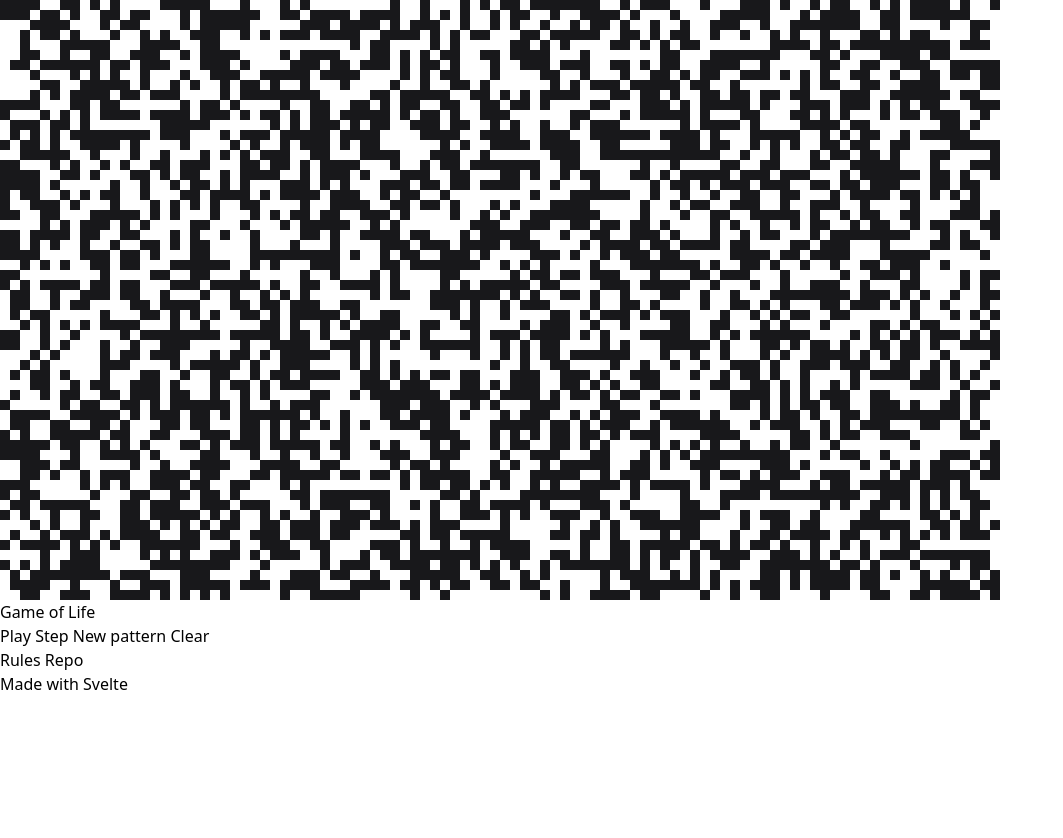
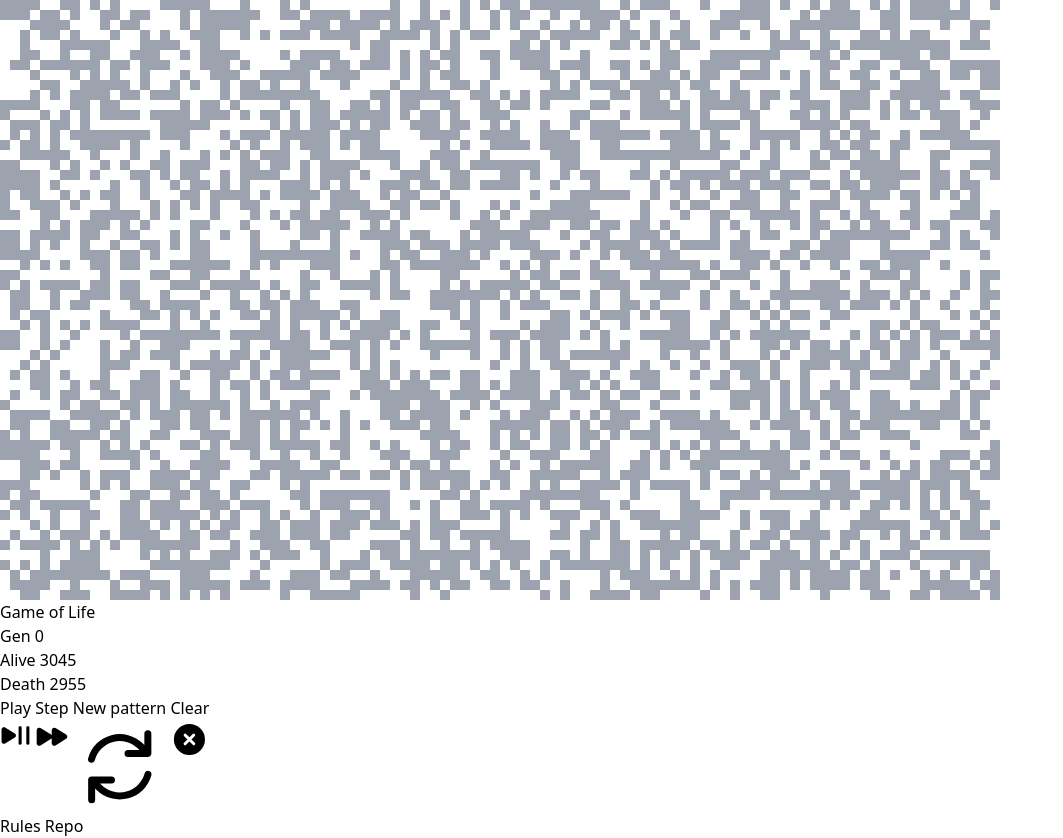
Before and after one commit to qhungg289/game-of-life, a Svelte app: page / in a window 1280 px wide. Shown: the whole page, without its empty margins (0-1063 px from the left). Before the commit the page ends 800 px from the top, so only its background shows below. Built offline with nearby package versions, Linux system fonts and the light colour scheme.

Commit message:
Add stats monitor

```diff
--- a/src/App.svelte
+++ b/src/App.svelte
@@ -6,7 +6,10 @@
 	let rows = 60;
 	let cols = 100;
 	let isRunning = false;
-	let speed = 75;
+	let speed = 85;
+	let gen = 0;
+	let alive = 0;
+	let death = 0;
 	let canvasElement;
 	let canvasCtx;
 
@@ -19,6 +22,8 @@
 					typeof value == "number" ? value : Math.floor(Math.random() * 2);
 			}
 		}
+
+		gen = 0;
 	}
 
 	function countNeighbors(x, y) {
@@ -54,13 +59,14 @@
 		}
 
 		grid = nextGrid;
+		gen += 1;
 	}
 
 	function draw() {
 		for (let i = 0; i < rows; i++) {
 			for (let j = 0; j < cols; j++) {
 				if (grid[i][j] == 1) {
-					canvasCtx.fillStyle = "#18181b";
+					canvasCtx.fillStyle = "#9ca3af";
 					canvasCtx.fillRect(
 						j * (canvasElement.width / cols),
 						i * (canvasElement.height / rows),
@@ -105,53 +111,119 @@
 		}
 	}, speed);
 
+	$: {
+		alive = 0;
+		grid.forEach((row) => {
+			row.forEach((cell) => {
+				if (cell) {
+					alive += 1;
+				}
+			});
+		});
+
+		death = rows * cols - alive;
+	}
+
 	// Clear the interval to prevent memory leak
 	onDestroy(() => clearInterval(intervalId));
 </script>
 
 <main class="flex items-center justify-around h-screen">
+	<div>
 		<canvas
 			id="canvas"
-		class="border-2"
+			class="border-4 border-gray-800 rounded-md select-none"
 			width={cols * CELL_SIZE}
 			height={rows * CELL_SIZE}
 			bind:this={canvasElement}
 			on:click={handleClickOnCanvas}
 		/>
+	</div>
 
 	<div class="flex flex-col items-center gap-12">
 		<h1 class="text-2xl font-bold">Game of Life</h1>
+		<div
+			class="flex flex-col items-center gap-2 w-full py-2 px-4 rounded-lg bg-gray-800"
+		>
+			<p class="flex justify-between w-full">Gen <span>{gen}</span></p>
+			<p class="flex justify-between w-full">Alive <span>{alive}</span></p>
+			<p class="flex justify-between w-full">Death <span>{death}</span></p>
+		</div>
 		<div class="flex flex-col gap-2">
 			<!-- Toggle the running state of the game -->
 			<button
-				class="p-2 rounded-lg bg-zinc-800 hover:bg-zinc-700 text-white"
+				class="flex items-center justify-between gap-2 py-2 px-4 rounded-lg bg-gray-800 hover:bg-gray-700 text-white"
 				on:click={() => (isRunning = !isRunning)}
-				>{isRunning ? "Pause" : "Play"}</button
+				>{isRunning ? "Pause" : "Play"}
+				<svg
+					xmlns="http://www.w3.org/2000/svg"
+					viewBox="0 0 20 20"
+					fill="currentColor"
+					class="w-5 h-5"
 				>
+					<path
+						d="M12.75 4a.75.75 0 00-.75.75v10.5c0 .414.336.75.75.75h.5a.75.75 0 00.75-.75V4.75a.75.75 0 00-.75-.75h-.5zM17.75 4a.75.75 0 00-.75.75v10.5c0 .414.336.75.75.75h.5a.75.75 0 00.75-.75V4.75a.75.75 0 00-.75-.75h-.5zM3.288 4.819A1.5 1.5 0 001 6.095v7.81a1.5 1.5 0 002.288 1.277l6.323-3.906a1.5 1.5 0 000-2.552L3.288 4.819z"
+					/>
+				</svg>
+			</button>
 			<button
-				class="p-2 rounded-lg bg-zinc-800 hover:bg-zinc-700 text-white"
+				class="flex items-center justify-between gap-2 py-2 px-4 rounded-lg bg-gray-800 hover:bg-gray-700 text-white"
 				on:click={() => {
 					computeNextGen();
 					draw();
-				}}>Step</button
+				}}
+				>Step <svg
+					xmlns="http://www.w3.org/2000/svg"
+					viewBox="0 0 20 20"
+					fill="currentColor"
+					class="w-5 h-5"
 				>
+					<path
+						d="M3.288 4.819A1.5 1.5 0 001 6.095v7.81a1.5 1.5 0 002.288 1.277l6.323-3.905c.155-.096.285-.213.389-.344v2.973a1.5 1.5 0 002.288 1.276l6.323-3.905a1.5 1.5 0 000-2.553L12.288 4.82A1.5 1.5 0 0010 6.095v2.973a1.506 1.506 0 00-.389-.344L3.288 4.82z"
+					/>
+				</svg>
+			</button>
 			<button
-				class="p-2 rounded-lg bg-zinc-800 hover:bg-zinc-700 text-white"
+				class="flex items-center justify-between gap-2 py-2 px-4 rounded-lg bg-gray-800 hover:bg-gray-700 text-white"
 				on:click={() => {
 					isRunning = false;
 					generateNewPattern();
 					draw();
-				}}>New pattern</button
+				}}
+				>New pattern <svg
+					xmlns="http://www.w3.org/2000/svg"
+					viewBox="0 0 20 20"
+					fill="currentColor"
+					class="w-5 h-5"
 				>
+					<path
+						fill-rule="evenodd"
+						d="M15.312 11.424a5.5 5.5 0 01-9.201 2.466l-.312-.311h2.433a.75.75 0 000-1.5H3.989a.75.75 0 00-.75.75v4.242a.75.75 0 001.5 0v-2.43l.31.31a7 7 0 0011.712-3.138.75.75 0 00-1.449-.39zm1.23-3.723a.75.75 0 00.219-.53V2.929a.75.75 0 00-1.5 0V5.36l-.31-.31A7 7 0 003.239 8.188a.75.75 0 101.448.389A5.5 5.5 0 0113.89 6.11l.311.31h-2.432a.75.75 0 000 1.5h4.243a.75.75 0 00.53-.219z"
+						clip-rule="evenodd"
+					/>
+				</svg>
+			</button>
 			<button
-				class="p-2 rounded-lg bg-zinc-800 hover:bg-gray-700 text-white"
+				class="flex items-center justify-between gap-2 py-2 px-4 rounded-lg bg-gray-800 hover:bg-gray-700 text-white"
 				on:click={() => {
 					isRunning = false;
 					grid = create2dArray(rows, cols);
 					generateNewPattern(0);
 					draw();
-				}}>Clear</button
+				}}
+				>Clear <svg
+					xmlns="http://www.w3.org/2000/svg"
+					viewBox="0 0 20 20"
+					fill="currentColor"
+					class="w-5 h-5"
 				>
+					<path
+						fill-rule="evenodd"
+						d="M10 18a8 8 0 100-16 8 8 0 000 16zM8.28 7.22a.75.75 0 00-1.06 1.06L8.94 10l-1.72 1.72a.75.75 0 101.06 1.06L10 11.06l1.72 1.72a.75.75 0 101.06-1.06L11.06 10l1.72-1.72a.75.75 0 00-1.06-1.06L10 8.94 8.28 7.22z"
+						clip-rule="evenodd"
+					/>
+				</svg>
+			</button>
 		</div>
 
 		<div class="flex flex-col items-center gap-2">
@@ -168,16 +240,5 @@
 				rel="noreferrer">Repo</a
 			>
 		</div>
-
-		<div>
-			<p>
-				Made with <a
-					class="hover:underline hover:text-orange-500"
-					href="https://svelte.dev/"
-					target="_blank"
-					rel="noreferrer">Svelte</a
-				>
-			</p>
-		</div>
 	</div>
 </main>
```
Lines whose indentation alone changed are shown as unchanged.
